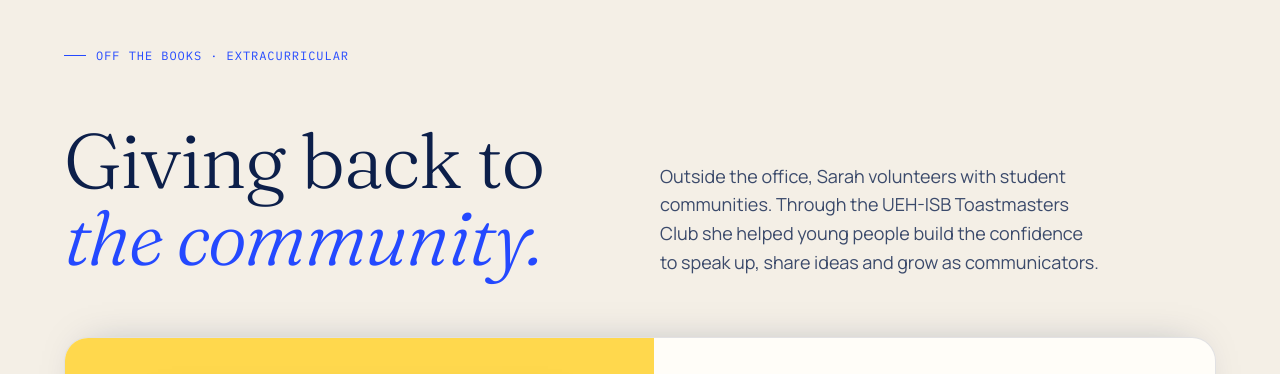
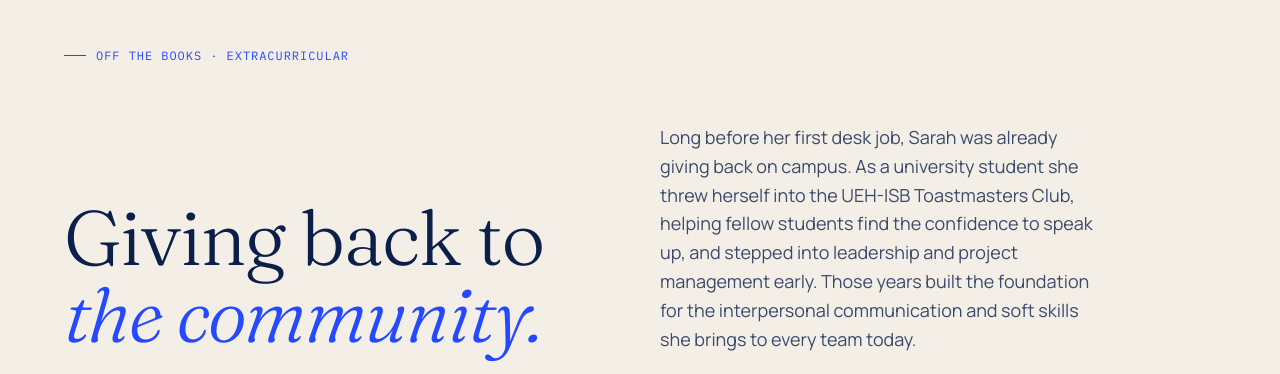
Before and after one commit to sarahuyensam/sarahuyensam.github.io, a plain HTML site: page index.html in a window 1280 px wide. Shown: the part 4600-4974 px from the top of the page. Drawn offline with nearby package versions, Linux system fonts and the light colour scheme.

Commit message:
Extracurricular copy: student-era leadership foundation
Co-Authored-By: Claude Opus 5.5 <noreply@anthropic.com>

```diff
--- a/index.html
+++ b/index.html
@@ -218,7 +218,7 @@
   <div class="podium__head">
     <p class="mono label">Off the books · Extracurricular</p>
     <h2 class="reveal">Giving back to <em>the community.</em></h2>
-    <p class="podium__sub">Outside the office, Sarah volunteers with student communities. Through the UEH-ISB Toastmasters Club she helped young people build the confidence to speak up, share ideas and grow as communicators.</p>
+    <p class="podium__sub">Long before her first desk job, Sarah was already giving back on campus. As a university student she threw herself into the UEH-ISB Toastmasters Club, helping fellow students find the confidence to speak up, and stepped into leadership and project management early. Those years built the foundation for the interpersonal communication and soft skills she brings to every team today.</p>
   </div>
 
   <div class="stack">
```
